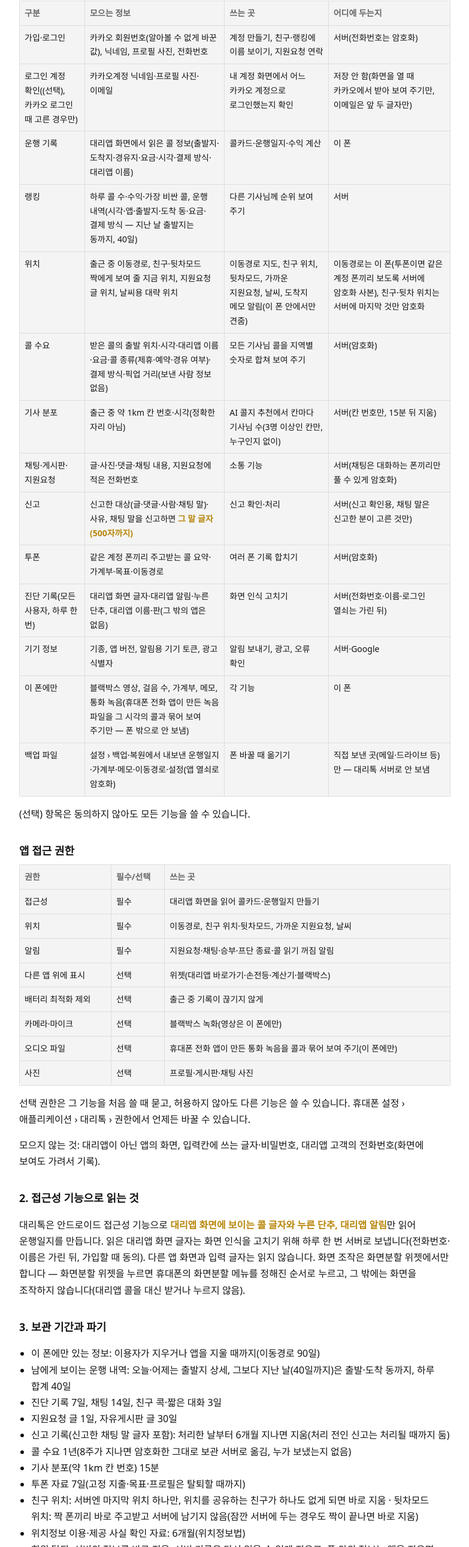
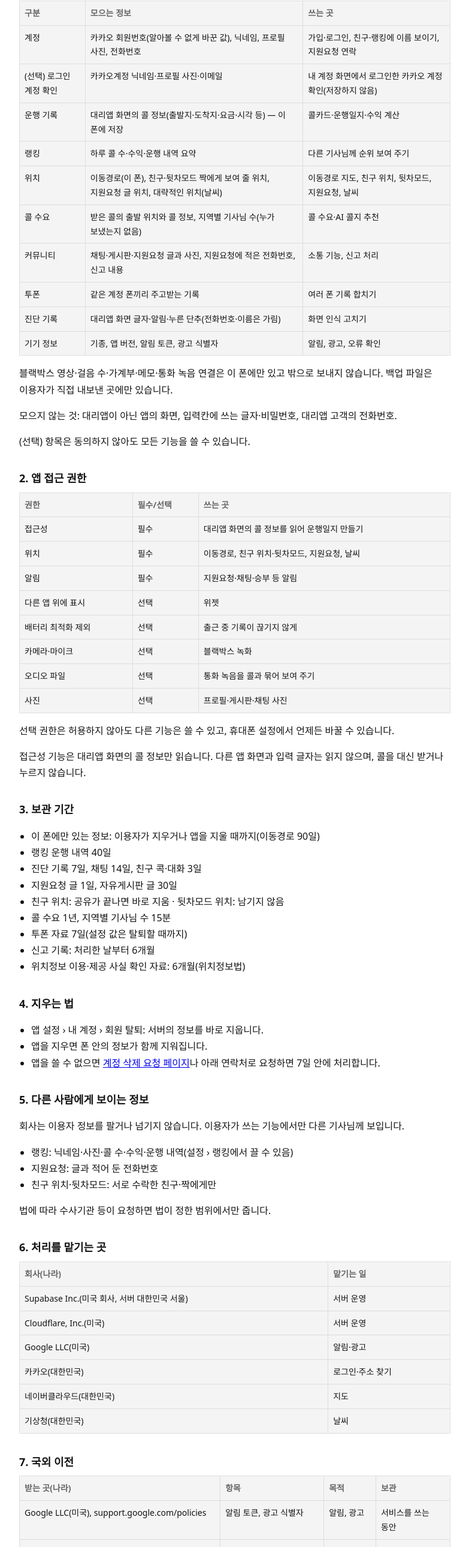
Before and after one commit to BCF-Soft/daeritalk-web, a plain HTML site: page privacy.html in a window 1280 px wide. Shown: the part 221-2800 px from the top of the page at 60% size, without its empty margins (248-1031 px from the left). Drawn offline with Linux system fonts and the light colour scheme.

Commit message:
개인정보처리방침·위치약관·탈퇴 페이지: 개발 정보 빼고 법이 요구하는 최소만

```diff
--- a/privacy.html
+++ b/privacy.html
@@ -22,108 +22,97 @@
 </head>
 <body>
 <h1>대리톡 개인정보처리방침</h1>
-<p>BCFSOFT(이하 "회사")는 대리톡 앱(이하 "서비스")을 쓰는 분의 개인정보를 개인정보 보호법에 따라 다룹니다. 이 방침은 회사가 어떤 정보를 왜 모으고, 얼마나 두며, 누구에게 맡기는지 알려 드립니다.</p>
+<p>BCFSOFT(이하 "회사")는 대리톡 앱(이하 "서비스")을 쓰는 분의 개인정보를 개인정보 보호법에 따라 다룹니다.</p>
 <h2>1. 모으는 정보와 쓰는 곳</h2>
 <div class="t"><table>
-<tr><th>구분</th><th>모으는 정보</th><th>쓰는 곳</th><th>어디에 두는지</th></tr>
-<tr><td>가입·로그인</td><td>카카오 회원번호(알아볼 수 없게 바꾼 값), 닉네임, 프로필 사진, 전화번호</td><td>계정 만들기, 친구·랭킹에 이름 보이기, 지원요청 연락</td><td>서버(전화번호는 암호화)</td></tr>
-<tr><td>로그인 계정 확인((선택), 카카오 로그인 때 고른 경우만)</td><td>카카오계정 닉네임·프로필 사진·이메일</td><td>내 계정 화면에서 어느 카카오 계정으로 로그인했는지 확인</td><td>저장 안 함(화면을 열 때 카카오에서 받아 보여 주기만, 이메일은 앞 두 글자만)</td></tr>
-<tr><td>운행 기록</td><td>대리앱 화면에서 읽은 콜 정보(출발지·도착지·경유지·요금·시각·결제 방식·대리앱 이름)</td><td>콜카드·운행일지·수익 계산</td><td>이 폰</td></tr>
-<tr><td>랭킹</td><td>하루 콜 수·수익·가장 비싼 콜, 운행 내역(시각·앱·출발지·도착 동·요금·결제 방식 — 지난 날 출발지는 동까지, 40일)</td><td>다른 기사님께 순위 보여 주기</td><td>서버</td></tr>
-<tr><td>위치</td><td>출근 중 이동경로, 친구·뒷차모드 짝에게 보여 줄 지금 위치, 지원요청 글 위치, 날씨용 대략 위치</td><td>이동경로 지도, 친구 위치, 뒷차모드, 가까운 지원요청, 날씨, 도착지 메모 알림(이 폰 안에서만 견줌)</td><td>이동경로는 이 폰(투폰이면 같은 계정 폰끼리 보도록 서버에 암호화 사본), 친구·뒷차 위치는 서버에 마지막 것만 암호화</td></tr>
-<tr><td>콜 수요</td><td>받은 콜의 출발 위치·시각·대리앱 이름·요금·콜 종류(제휴·예약·경유 여부)·결제 방식·픽업 거리(보낸 사람 정보 없음)</td><td>모든 기사님 콜을 지역별 숫자로 합쳐 보여 주기</td><td>서버(암호화)</td></tr>
-<tr><td>기사 분포</td><td>출근 중 약 1km 칸 번호·시각(정확한 자리 아님)</td><td>AI 콜지 추천에서 칸마다 기사님 수(3명 이상인 칸만, 누구인지 없이)</td><td>서버(칸 번호만, 15분 뒤 지움)</td></tr>
-<tr><td>채팅·게시판·지원요청</td><td>글·사진·댓글·채팅 내용, 지원요청에 적은 전화번호</td><td>소통 기능</td><td>서버(채팅은 대화하는 폰끼리만 풀 수 있게 암호화)</td></tr>
-<tr><td>신고</td><td>신고한 대상(글·댓글·사람·채팅 말)·사유, 채팅 말을 신고하면 <b>그 말 글자(500자까지)</b></td><td>신고 확인·처리</td><td>서버(신고 확인용, 채팅 말은 신고한 분이 고른 것만)</td></tr>
-<tr><td>투폰</td><td>같은 계정 폰끼리 주고받는 콜 요약·가계부·목표·이동경로</td><td>여러 폰 기록 합치기</td><td>서버(암호화)</td></tr>
-<tr><td>진단 기록(모든 사용자, 하루 한 번)</td><td>대리앱 화면 글자·대리앱 알림·누른 단추, 대리앱 이름·판(그 밖의 앱은 없음)</td><td>화면 인식 고치기</td><td>서버(전화번호·이름·로그인 열쇠는 가린 뒤)</td></tr>
-<tr><td>기기 정보</td><td>기종, 앱 버전, 알림용 기기 토큰, 광고 식별자</td><td>알림 보내기, 광고, 오류 확인</td><td>서버·Google</td></tr>
-<tr><td>이 폰에만</td><td>블랙박스 영상, 걸음 수, 가계부, 메모, 통화 녹음(휴대폰 전화 앱이 만든 녹음 파일을 그 시각의 콜과 묶어 보여 주기만 — 폰 밖으로 안 보냄)</td><td>각 기능</td><td>이 폰</td></tr>
-<tr><td>백업 파일</td><td>설정 › 백업·복원에서 내보낸 운행일지·가계부·메모·이동경로·설정(앱 열쇠로 암호화)</td><td>폰 바꿀 때 옮기기</td><td>직접 보낸 곳(메일·드라이브 등)만 — 대리톡 서버로 안 보냄</td></tr>
+<tr><th>구분</th><th>모으는 정보</th><th>쓰는 곳</th></tr>
+<tr><td>계정</td><td>카카오 회원번호(알아볼 수 없게 바꾼 값), 닉네임, 프로필 사진, 전화번호</td><td>가입·로그인, 친구·랭킹에 이름 보이기, 지원요청 연락</td></tr>
+<tr><td>(선택) 로그인 계정 확인</td><td>카카오계정 닉네임·프로필 사진·이메일</td><td>내 계정 화면에서 로그인한 카카오 계정 확인(저장하지 않음)</td></tr>
+<tr><td>운행 기록</td><td>대리앱 화면의 콜 정보(출발지·도착지·요금·시각 등) — 이 폰에 저장</td><td>콜카드·운행일지·수익 계산</td></tr>
+<tr><td>랭킹</td><td>하루 콜 수·수익·운행 내역 요약</td><td>다른 기사님께 순위 보여 주기</td></tr>
+<tr><td>위치</td><td>이동경로(이 폰), 친구·뒷차모드 짝에게 보여 줄 위치, 지원요청 글 위치, 대략적인 위치(날씨)</td><td>이동경로 지도, 친구 위치, 뒷차모드, 지원요청, 날씨</td></tr>
+<tr><td>콜 수요</td><td>받은 콜의 출발 위치와 콜 정보, 지역별 기사님 수(누가 보냈는지 없음)</td><td>콜 수요·AI 콜지 추천</td></tr>
+<tr><td>커뮤니티</td><td>채팅·게시판·지원요청 글과 사진, 지원요청에 적은 전화번호, 신고 내용</td><td>소통 기능, 신고 처리</td></tr>
+<tr><td>투폰</td><td>같은 계정 폰끼리 주고받는 기록</td><td>여러 폰 기록 합치기</td></tr>
+<tr><td>진단 기록</td><td>대리앱 화면 글자·알림·누른 단추(전화번호·이름은 가림)</td><td>화면 인식 고치기</td></tr>
+<tr><td>기기 정보</td><td>기종, 앱 버전, 알림 토큰, 광고 식별자</td><td>알림, 광고, 오류 확인</td></tr>
 </table></div>
+<p>블랙박스 영상·걸음 수·가계부·메모·통화 녹음 연결은 이 폰에만 있고 밖으로 보내지 않습니다. 백업 파일은 이용자가 직접 내보낸 곳에만 있습니다.</p>
+<p>모으지 않는 것: 대리앱이 아닌 앱의 화면, 입력칸에 쓰는 글자·비밀번호, 대리앱 고객의 전화번호.</p>
 <p>(선택) 항목은 동의하지 않아도 모든 기능을 쓸 수 있습니다.</p>
-<h2>앱 접근 권한</h2>
+<h2>2. 앱 접근 권한</h2>
 <div class="t"><table>
 <tr><th>권한</th><th>필수/선택</th><th>쓰는 곳</th></tr>
-<tr><td>접근성</td><td>필수</td><td>대리앱 화면을 읽어 콜카드·운행일지 만들기</td></tr>
-<tr><td>위치</td><td>필수</td><td>이동경로, 친구 위치·뒷차모드, 가까운 지원요청, 날씨</td></tr>
-<tr><td>알림</td><td>필수</td><td>지원요청·채팅·승부·프단 종료·콜 읽기 꺼짐 알림</td></tr>
-<tr><td>다른 앱 위에 표시</td><td>선택</td><td>위젯(대리앱 바로가기·손전등·계산기·블랙박스)</td></tr>
+<tr><td>접근성</td><td>필수</td><td>대리앱 화면의 콜 정보를 읽어 운행일지 만들기</td></tr>
+<tr><td>위치</td><td>필수</td><td>이동경로, 친구 위치·뒷차모드, 지원요청, 날씨</td></tr>
+<tr><td>알림</td><td>필수</td><td>지원요청·채팅·승부 등 알림</td></tr>
+<tr><td>다른 앱 위에 표시</td><td>선택</td><td>위젯</td></tr>
 <tr><td>배터리 최적화 제외</td><td>선택</td><td>출근 중 기록이 끊기지 않게</td></tr>
-<tr><td>카메라·마이크</td><td>선택</td><td>블랙박스 녹화(영상은 이 폰에만)</td></tr>
-<tr><td>오디오 파일</td><td>선택</td><td>휴대폰 전화 앱이 만든 통화 녹음을 콜과 묶어 보여 주기(이 폰에만)</td></tr>
+<tr><td>카메라·마이크</td><td>선택</td><td>블랙박스 녹화</td></tr>
+<tr><td>오디오 파일</td><td>선택</td><td>통화 녹음을 콜과 묶어 보여 주기</td></tr>
 <tr><td>사진</td><td>선택</td><td>프로필·게시판·채팅 사진</td></tr>
 </table></div>
-<p>선택 권한은 그 기능을 처음 쓸 때 묻고, 허용하지 않아도 다른 기능은 쓸 수 있습니다. 휴대폰 설정 › 애플리케이션 › 대리톡 › 권한에서 언제든 바꿀 수 있습니다.</p>
-<p>모으지 않는 것: 대리앱이 아닌 앱의 화면, 입력칸에 쓰는 글자·비밀번호, 대리앱 고객의 전화번호(화면에 보여도 가려서 기록).</p>
-<h2>2. 접근성 기능으로 읽는 것</h2>
-<p>대리톡은 안드로이드 접근성 기능으로 <b>대리앱 화면에 보이는 콜 글자와 누른 단추, 대리앱 알림</b>만 읽어 운행일지를 만듭니다. 읽은 대리앱 화면 글자는 화면 인식을 고치기 위해 하루 한 번 서버로 보냅니다(전화번호·이름은 가린 뒤, 가입할 때 동의). 다른 앱 화면과 입력 글자는 읽지 않습니다. 화면 조작은 화면분할 위젯에서만 합니다 — 화면분할 위젯을 누르면 휴대폰의 화면분할 메뉴를 정해진 순서로 누르고, 그 밖에는 화면을 조작하지 않습니다(대리앱 콜을 대신 받거나 누르지 않음).</p>
-<h2>3. 보관 기간과 파기</h2>
+<p>선택 권한은 허용하지 않아도 다른 기능은 쓸 수 있고, 휴대폰 설정에서 언제든 바꿀 수 있습니다.</p>
+<p>접근성 기능은 대리앱 화면의 콜 정보만 읽습니다. 다른 앱 화면과 입력 글자는 읽지 않으며, 콜을 대신 받거나 누르지 않습니다.</p>
+<h2>3. 보관 기간</h2>
 <ul>
 <li>이 폰에만 있는 정보: 이용자가 지우거나 앱을 지울 때까지(이동경로 90일)</li>
-<li>남에게 보이는 운행 내역: 오늘·어제는 출발지 상세, 그보다 지난 날(40일까지)은 출발·도착 동까지, 하루 합계 40일</li>
-<li>진단 기록 7일, 채팅 14일, 친구 콕·짧은 대화 3일</li>
+<li>랭킹 운행 내역 40일</li>
+<li>진단 기록 7일, 채팅 14일, 친구 콕·대화 3일</li>
 <li>지원요청 글 1일, 자유게시판 글 30일</li>
-<li>신고 기록(신고한 채팅 말 글자 포함): 처리한 날부터 6개월 지나면 지움(처리 전인 신고는 처리될 때까지 둠)</li>
-<li>콜 수요 1년(8주가 지나면 암호화한 그대로 보관 서버로 옮김, 누가 보냈는지 없음)</li>
-<li>기사 분포(약 1km 칸 번호) 15분</li>
-<li>투폰 자료 7일(고정 지출·목표·프로필은 탈퇴할 때까지)</li>
-<li>친구 위치: 서버엔 마지막 위치 하나만, 위치를 공유하는 친구가 하나도 없게 되면 바로 지움 · 뒷차모드 위치: 짝 폰끼리 바로 주고받고 서버에 남기지 않음(잠깐 서버에 두는 경우도 짝이 끝나면 바로 지움)</li>
+<li>친구 위치: 공유가 끝나면 바로 지움 · 뒷차모드 위치: 남기지 않음</li>
+<li>콜 수요 1년, 지역별 기사님 수 15분</li>
+<li>투폰 자료 7일(설정 값은 탈퇴할 때까지)</li>
+<li>신고 기록: 처리한 날부터 6개월</li>
 <li>위치정보 이용·제공 사실 확인 자료: 6개월(위치정보법)</li>
-<li>회원 탈퇴: 서버의 정보를 바로 지움. 서버 기록은 다시 읽을 수 없게 지우고, 폰 안의 정보는 앱을 지우면 함께 지워집니다.</li>
 </ul>
-<h2>4. 다른 사람에게 주는 정보</h2>
-<p>회사는 이용자 정보를 밖에 팔거나 넘기지 않습니다. 다만 이용자가 직접 켠 기능에서 아래처럼 다른 기사님께 보입니다.</p>
+<h2>4. 지우는 법</h2>
 <ul>
-<li>랭킹: 닉네임·사진·콜 수·수익·운행 내역(오늘·어제는 출발지 상세, 지난 날은 출발·도착 동까지. 설정 › 랭킹에서 끄면 다른 기사님의 랭킹 목록·운행 내역에서 빠집니다. 승부·친구에게는 그대로)</li>
+<li>앱 설정 › 내 계정 › 회원 탈퇴: 서버의 정보를 바로 지웁니다.</li>
+<li>앱을 지우면 폰 안의 정보가 함께 지워집니다.</li>
+<li>앱을 쓸 수 없으면 <a href="delete.html">계정 삭제 요청 페이지</a>나 아래 연락처로 요청하면 7일 안에 처리합니다.</li>
+</ul>
+<h2>5. 다른 사람에게 보이는 정보</h2>
+<p>회사는 이용자 정보를 팔거나 넘기지 않습니다. 이용자가 쓰는 기능에서만 다른 기사님께 보입니다.</p>
+<ul>
+<li>랭킹: 닉네임·사진·콜 수·수익·운행 내역(설정 › 랭킹에서 끌 수 있음)</li>
 <li>지원요청: 글과 적어 둔 전화번호</li>
-<li>친구 위치·뒷차모드: 서로 수락한 친구·짝에게만 지금 위치(보여 주기 시작할 때 알림, 위치기반서비스 이용약관 제6조)</li>
-<li>Google LLC(광고): 광고 식별자 — 맞춤 광고·광고 측정(휴대폰 설정 › Google › 광고에서 끄거나 지울 수 있음)</li>
+<li>친구 위치·뒷차모드: 서로 수락한 친구·짝에게만</li>
 </ul>
 <p>법에 따라 수사기관 등이 요청하면 법이 정한 범위에서만 줍니다.</p>
-<h2>5. 처리를 맡기는 곳(위탁)</h2>
+<h2>6. 처리를 맡기는 곳</h2>
 <div class="t"><table>
-<tr><th>맡는 곳</th><th>맡기는 일</th></tr>
-<tr><td>Supabase Inc.</td><td>서버 보관(서울 데이터센터)</td></tr>
-<tr><td>Cloudflare, Inc.</td><td>8주 지난 콜 수요 보관(암호화, 누가 보냈는지 없음)</td></tr>
-<tr><td>Google LLC(Firebase)</td><td>알림 보내기</td></tr>
-<tr><td>Google LLC(AdMob)</td><td>광고 보여 주기</td></tr>
-<tr><td>카카오</td><td>로그인, 주소 찾기(보낸 사람 정보 없이)</td></tr>
-<tr><td>네이버클라우드</td><td>지도 표시</td></tr>
-<tr><td>기상청</td><td>날씨(위치를 약 5km 칸으로 바꿔서)</td></tr>
+<tr><th>회사(나라)</th><th>맡기는 일</th></tr>
+<tr><td>Supabase Inc.(미국 회사, 서버 대한민국 서울)</td><td>서버 운영</td></tr>
+<tr><td>Cloudflare, Inc.(미국)</td><td>서버 운영</td></tr>
+<tr><td>Google LLC(미국)</td><td>알림·광고</td></tr>
+<tr><td>카카오(대한민국)</td><td>로그인·주소 찾기</td></tr>
+<tr><td>네이버클라우드(대한민국)</td><td>지도</td></tr>
+<tr><td>기상청(대한민국)</td><td>날씨</td></tr>
 </table></div>
-<h2>6. 국외 이전</h2>
-<ul>
-<li>받는 곳: Google LLC(미국), 연락처 https://support.google.com/policies (개인정보 문의)</li>
-<li>보내는 것: 알림용 기기 토큰, 광고 식별자</li>
-<li>언제·어떻게: 앱을 쓰는 동안 인터넷으로</li>
-<li>쓰는 곳: 알림 보내기, 광고</li>
-<li>보관: 서비스를 쓰는 동안(탈퇴하면 연결을 끊음)</li>
-<li>원하지 않으면: 알림을 끄고 광고를 보지 않을 수 있습니다(알림이 안 오는 등 일부 기능이 제한됩니다).</li>
-<li>근거: 서비스 이용 계약을 이행하는 데 필요해 이 방침에 알림(개인정보 보호법 제28조의8제1항제3호)</li>
-<li>서버 보관(Supabase)은 대한민국(서울) 데이터센터라 국외 이전이 아닙니다.</li>
-</ul>
-<h2>7. 자동으로 모으는 장치</h2>
-<p>광고를 위해 광고 식별자를 씁니다. 휴대폰 설정 › Google › 광고에서 광고 식별자를 지우거나 맞춤 광고를 끌 수 있습니다.</p>
-<h2>8. 이용자의 권리</h2>
-<p>언제든 자기 정보를 보거나 고치거나 지우라고, 처리를 멈추라고 요청할 수 있습니다. 앱 설정 › 계정에서 직접 고치고 탈퇴할 수 있고, 앱을 쓸 수 없으면 아래 연락처나 탈퇴 요청 페이지([웹 주소])로 요청할 수 있습니다. 회사는 7일 안에 처리합니다.</p>
-<h2>9. 만 14세 미만</h2>
+<h2>7. 국외 이전</h2>
+<div class="t"><table>
+<tr><th>받는 곳(나라)</th><th>항목</th><th>목적</th><th>보관</th></tr>
+<tr><td>Google LLC(미국), support.google.com/policies</td><td>알림 토큰, 광고 식별자</td><td>알림, 광고</td><td>서비스를 쓰는 동안</td></tr>
+<tr><td>Cloudflare, Inc.(미국), cloudflare.com/privacypolicy</td><td>콜 수요(누가 보냈는지 없음)</td><td>콜 수요 보관</td><td>1년</td></tr>
+</table></div>
+<p>앱을 쓰는 동안 인터넷으로 보냅니다(근거: 서비스 이용 계약 이행, 개인정보 보호법 제28조의8제1항제3호). 원하지 않으면 알림을 끄고 광고를 보지 않을 수 있습니다(일부 기능이 제한됩니다).</p>
+<h2>8. 자동으로 모으는 장치</h2>
+<p>광고를 위해 광고 식별자를 씁니다. 휴대폰 설정 › Google › 광고에서 지우거나 맞춤 광고를 끌 수 있습니다.</p>
+<h2>9. 이용자의 권리</h2>
+<p>언제든 자기 정보를 보거나 고치거나 지우라고, 처리를 멈추라고 요청할 수 있습니다. 회사는 7일 안에 처리합니다.</p>
+<h2>10. 만 14세 미만</h2>
 <p>대리톡은 만 14세 미만은 가입할 수 없습니다.</p>
-<h2>10. 안전하게 지키는 방법</h2>
-<ul>
-<li>전화번호·위치·채팅·투폰 자료는 암호화해 서버에 둡니다.</li>
-<li>서버는 기기마다 다른 비밀값이 맞을 때만 그 기기 자료를 고칩니다.</li>
-<li>진단 기록에서 로그인 열쇠·이름·전화번호는 가립니다.</li>
-<li>개발·운영 담당자만 서버에 들어갈 수 있고 2단계 인증을 씁니다.</li>
-</ul>
-<h2>11. 개인정보 보호책임자</h2>
+<h2>11. 안전하게 지키는 방법</h2>
+<p>개인정보는 암호화해 보관하고, 담당자만 접근할 수 있게 제한합니다.</p>
+<h2>12. 개인정보 보호책임자</h2>
 <ul>
 <li>이름: 정성호</li>
 <li>연락처: bcfsoft@gmail.com</li>
 </ul>
 <p>개인정보 침해 상담: 개인정보침해신고센터(privacy.kisa.or.kr, 국번 없이 118), 개인정보분쟁조정위원회(kopico.go.kr, 1833-6972), 대검찰청(spo.go.kr, 1301), 경찰청(ecrm.police.go.kr, 182)</p>
-<h2>12. 바뀔 때</h2>
+<h2>13. 바뀔 때</h2>
 <p>이 방침이 바뀌면 적용 7일 전(이용자에게 불리하면 30일 전)부터 앱 공지로 알립니다.</p>
-<p>시행일: 2026년 10월 19일</p>
+<p>시행일: 2026년 10월 20일</p>
 </body>
 </html>
```
Also changed, not shown: delete.html (+1 -2 lines), location_terms.html (+8 -9 lines).
